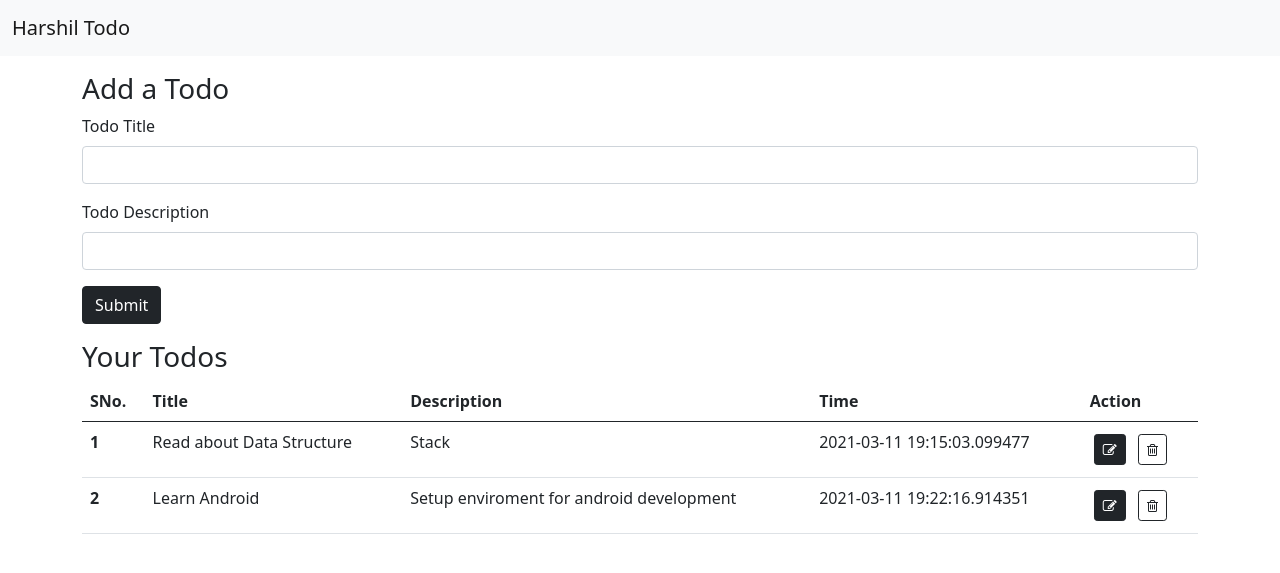
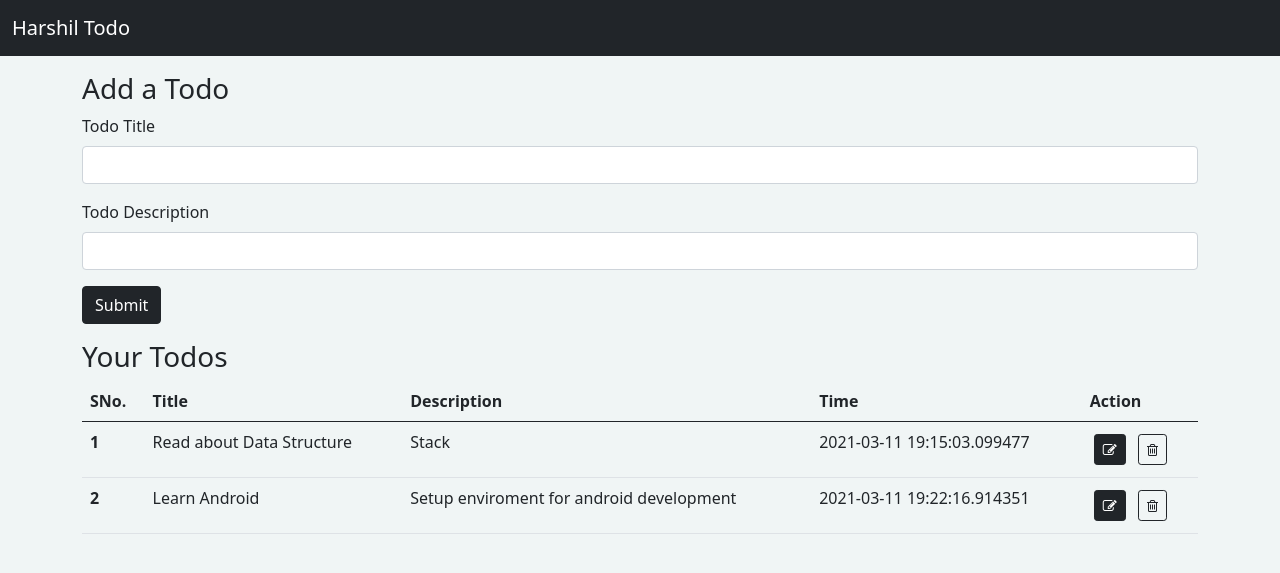
Before and after one commit to harshilphs/todoFlaskApp, a Flask app: page / in a window 1280 px wide. Shown: the top 573 px of the page. Run offline with Flask 2, Linux system fonts and the light colour scheme; data comes from the database, SQL or seed files in the repository.

Commit message:
change style of body and nav

```diff
--- a/templates/base.html
+++ b/templates/base.html
@@ -16,8 +16,8 @@
         {% endblock title %}-Harshil Todo</title>
 </head>
 
-<body>
-    <nav class="navbar navbar-expand-lg navbar-light bg-light">
+<body style="background-color:#f0f5f5;">
+    <nav class="navbar navbar-expand-lg navbar-dark bg-dark">
         <div class="container-fluid">
             <a class="navbar-brand" href="/">Harshil Todo</a>
         </div>
```
